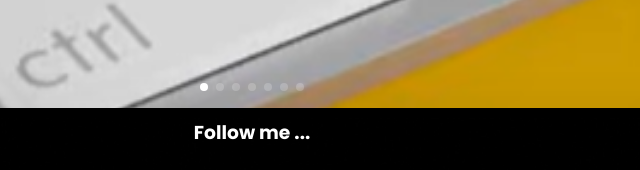
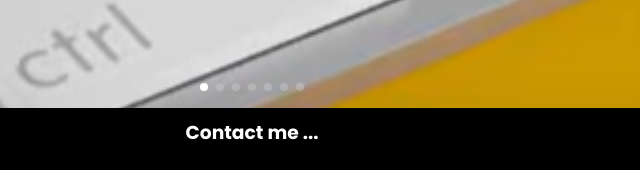
Before and after one commit to arthurcgi/arthurcgi.github.io, a plain HTML site: page index.html in a window 1280 px wide. Shown: the part 2692-2862 px from the top of the page, 388-1028 px from the left. Drawn offline with nearby package versions, Linux system fonts and the light colour scheme.

Commit message:
Contact me

```diff
--- a/index.html
+++ b/index.html
@@ -110,7 +110,7 @@
     <!-- contact starts here -->
     <section id="contact">
         <div class="details-space">
-            <h3>Follow me ...</h3><br>
+            <h3>Contact me ...</h3><br>
             <a href="mailto:arthur.tsuda2006@gmail.com" target="_blank" class="social">
                 <i class="fa fa-envelope" style="color:#ffffff;"></i>
             </a>
```
